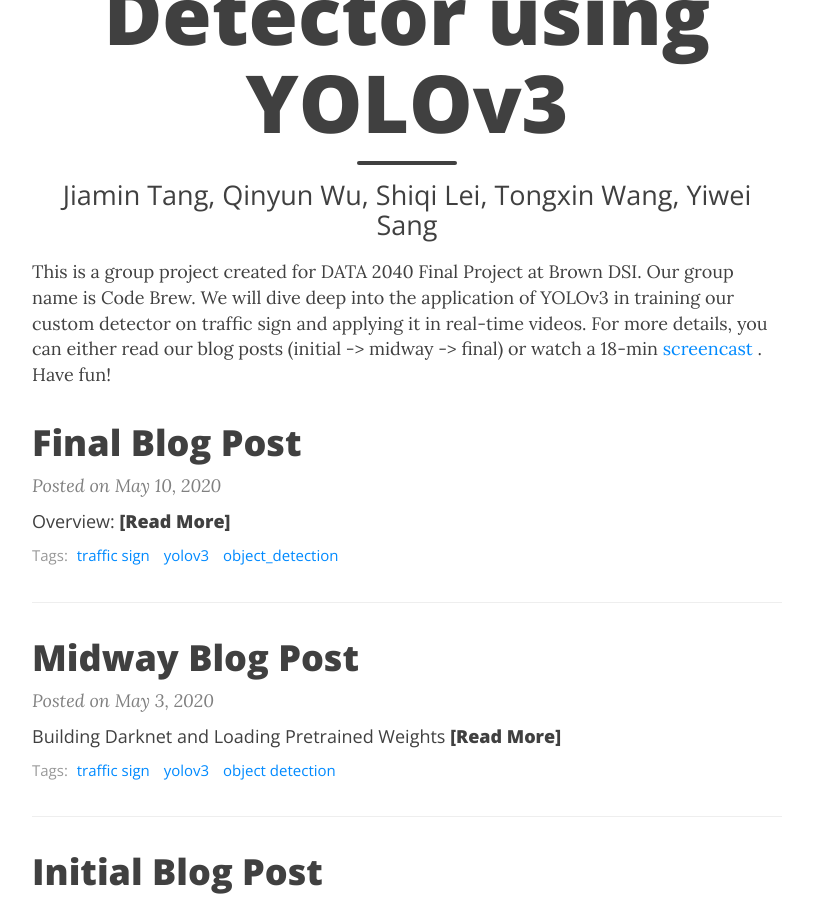
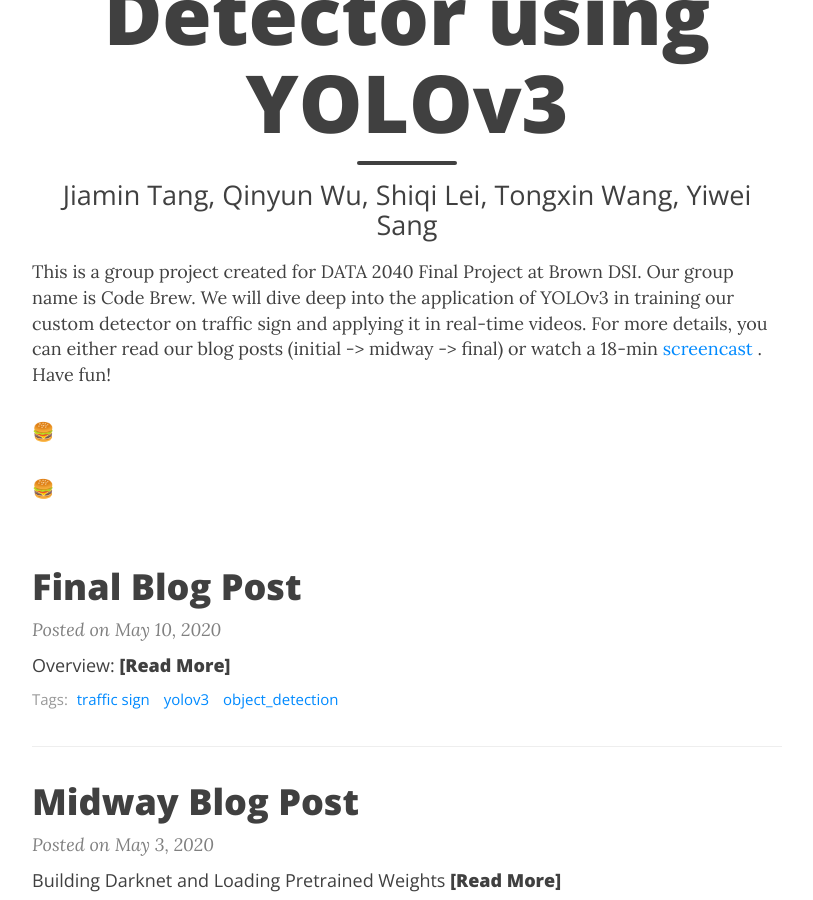
Before and after one commit to tongxinw/YOLOv3_traffic_sign_website, a Jekyll site: the page built from index.html, in a window 1280 px wide and 900 px high, scrolled down 348 px. Shown: the whole window, without its empty margins (233-1046 px from the left). Built offline with Jekyll 4.4.1, drawn with Linux system fonts in a browser that asks for light colours; nearby versions of some CDN libraries; the list of posts is cut into pages by our own code.

Commit message:
Update index.html

```diff
--- a/index.html
+++ b/index.html
@@ -4,8 +4,10 @@
 subtitle: Jiamin Tang, Qinyun Wu, Shiqi Lei, Tongxin Wang, Yiwei Sang
 use-site-title: true
 ---
-<description>This is a group project created for DATA 2040 Final Project at Brown DSI. Our group name is Code Brew. We will dive deep into the application of YOLOv3 in training our custom detector on traffic sign and applying it in real-time videos. For more details, you can either read our blog posts (initial -> midway -> final) or watch a 18-min <a href="https://www.youtube.com/watch?v=i9ibOivqrEY&t=786s">screencast </a>. Have fun! </description>
-
+<description>This is a group project created for DATA 2040 Final Project at Brown DSI. Our group name is Code Brew. We will dive deep into the application of YOLOv3 in training our custom detector on traffic sign and applying it in real-time videos. </description>
+<description>For more details, you can either read our blog posts (initial -> midway -> final) or watch a 18-min <a href="https://www.youtube.com/watch?v=i9ibOivqrEY&t=786s">screencast </a>. Have fun! <p>🍔</p>
+</description>
+<p>🍔</p>
 
 <div class="posts-list">
   {% for post in paginator.posts %}
```
